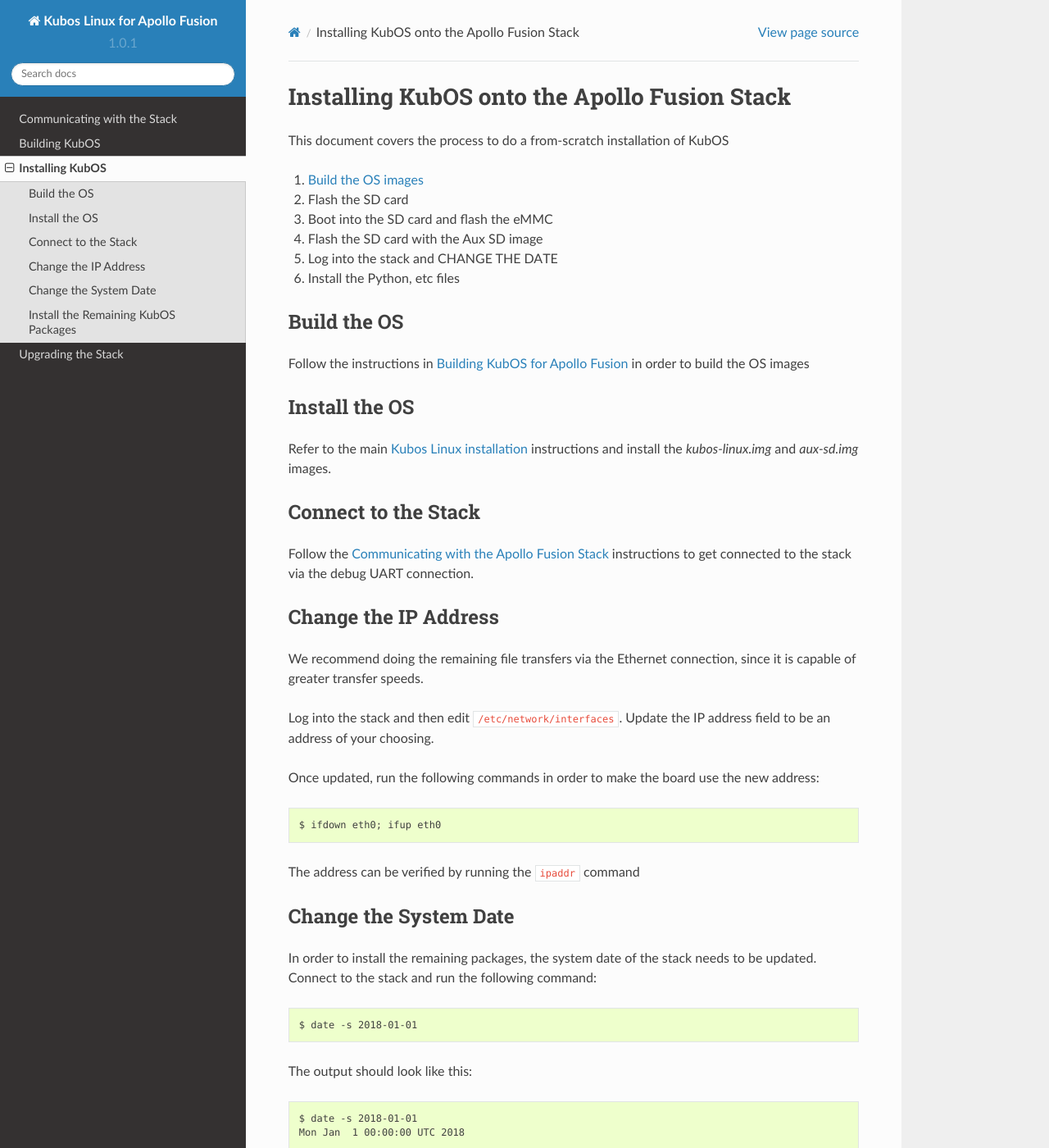
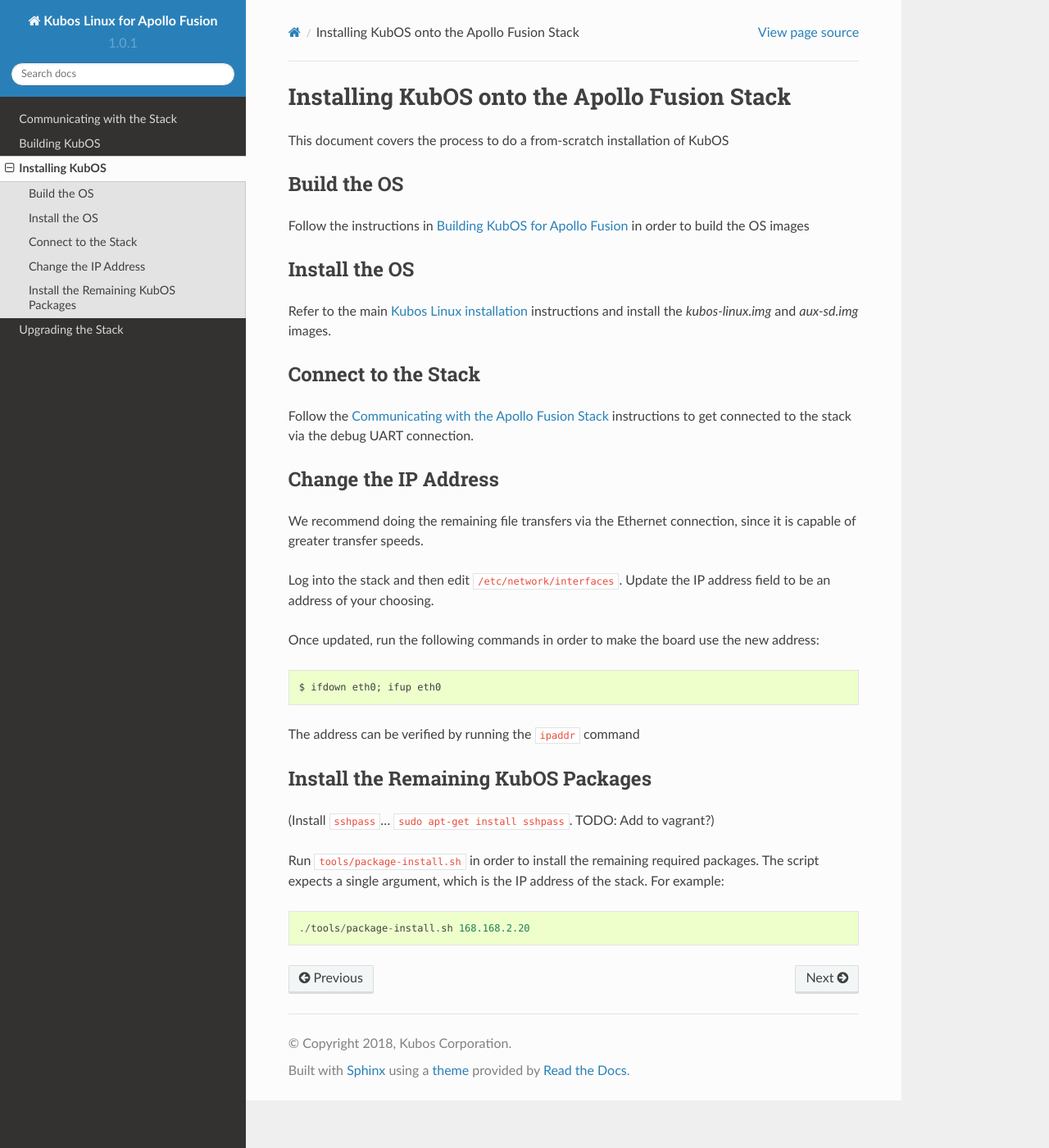
Before and after one commit to kubos/apollo-fusion, a Sphinx documentation site: the page built from docs/installing-kubos.rst, in a window 1280 px wide and 1400 px high. Shown: the whole window at 82% size. Built offline with Sphinx 7.4.7 and the Read the Docs theme 2.0.0, drawn with Linux system fonts in a browser that asks for light colours; some of the changed text lies outside the part shown.

Commit message:
Fixing install script

```diff
--- a/docs/installing-kubos.rst
+++ b/docs/installing-kubos.rst
@@ -2,13 +2,6 @@
 =============================================
 
 This document covers the process to do a from-scratch installation of KubOS
-
-1. :doc:`Build the OS images <building-kubos>`
-2. Flash the SD card
-3. Boot into the SD card and flash the eMMC
-4. Flash the SD card with the Aux SD image
-5. Log into the stack and CHANGE THE DATE
-6. Install the Python, etc files
 
 Build the OS
 ------------
@@ -42,23 +35,10 @@
 
 The address can be verified by running the ``ipaddr`` command
 
-Change the System Date
-----------------------
-
-In order to install the remaining packages, the system date of the stack needs to be updated.
-Connect to the stack and run the following command::
-
-    $ date -s 2018-01-01
-
-The output should look like this::
-
-    $ date -s 2018-01-01
-    Mon Jan  1 00:00:00 UTC 2018
-
-If you would like, you may use today's date instead.
-
 Install the Remaining KubOS Packages
 ------------------------------------
+
+(Install ``sshpass``... ``sudo apt-get install sshpass``. TODO: Add to vagrant?)
 
 Run ``tools/package-install.sh`` in order to install the remaining required packages.
 The script expects a single argument, which is the IP address of the stack.
```
Also changed, not shown: 1 other file.
